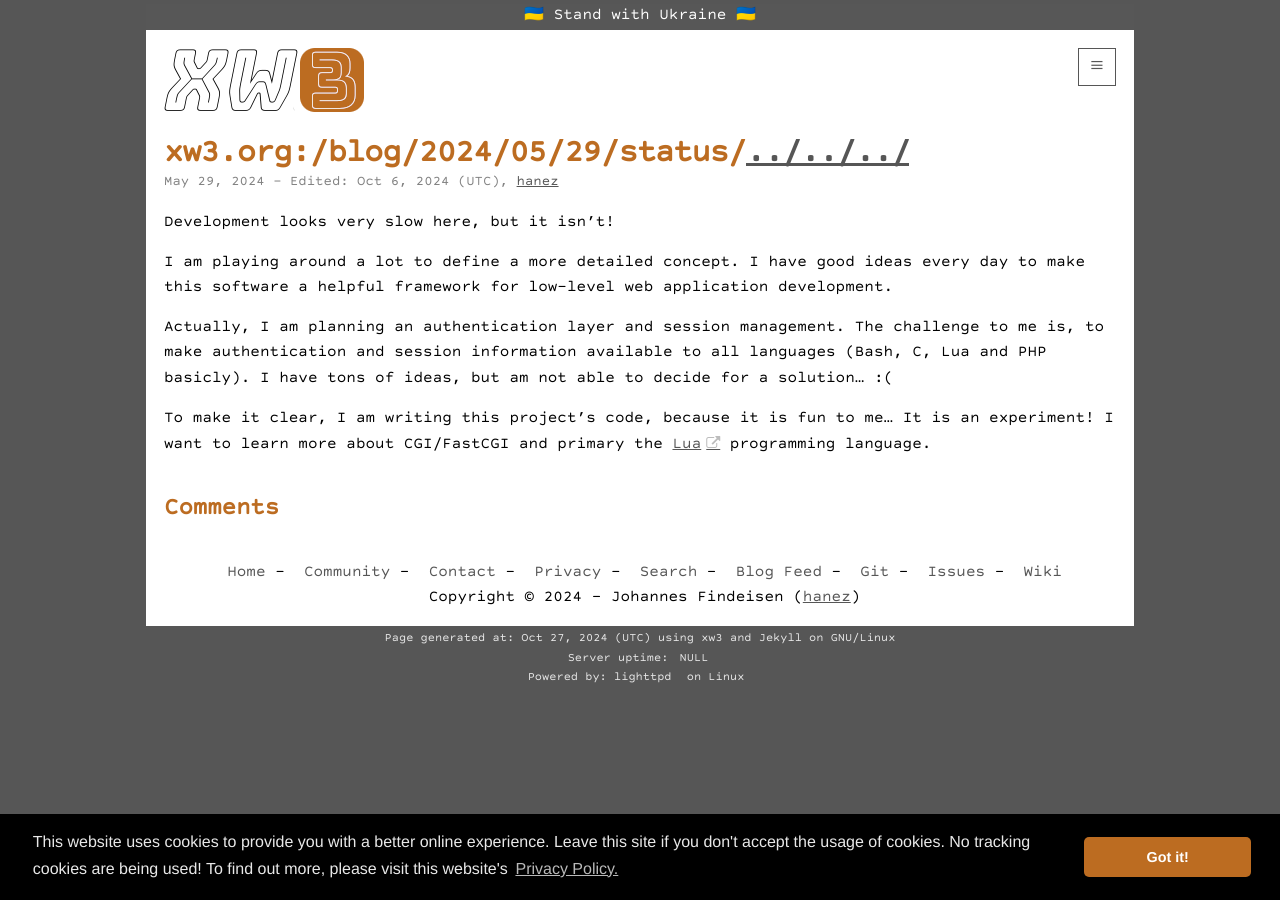
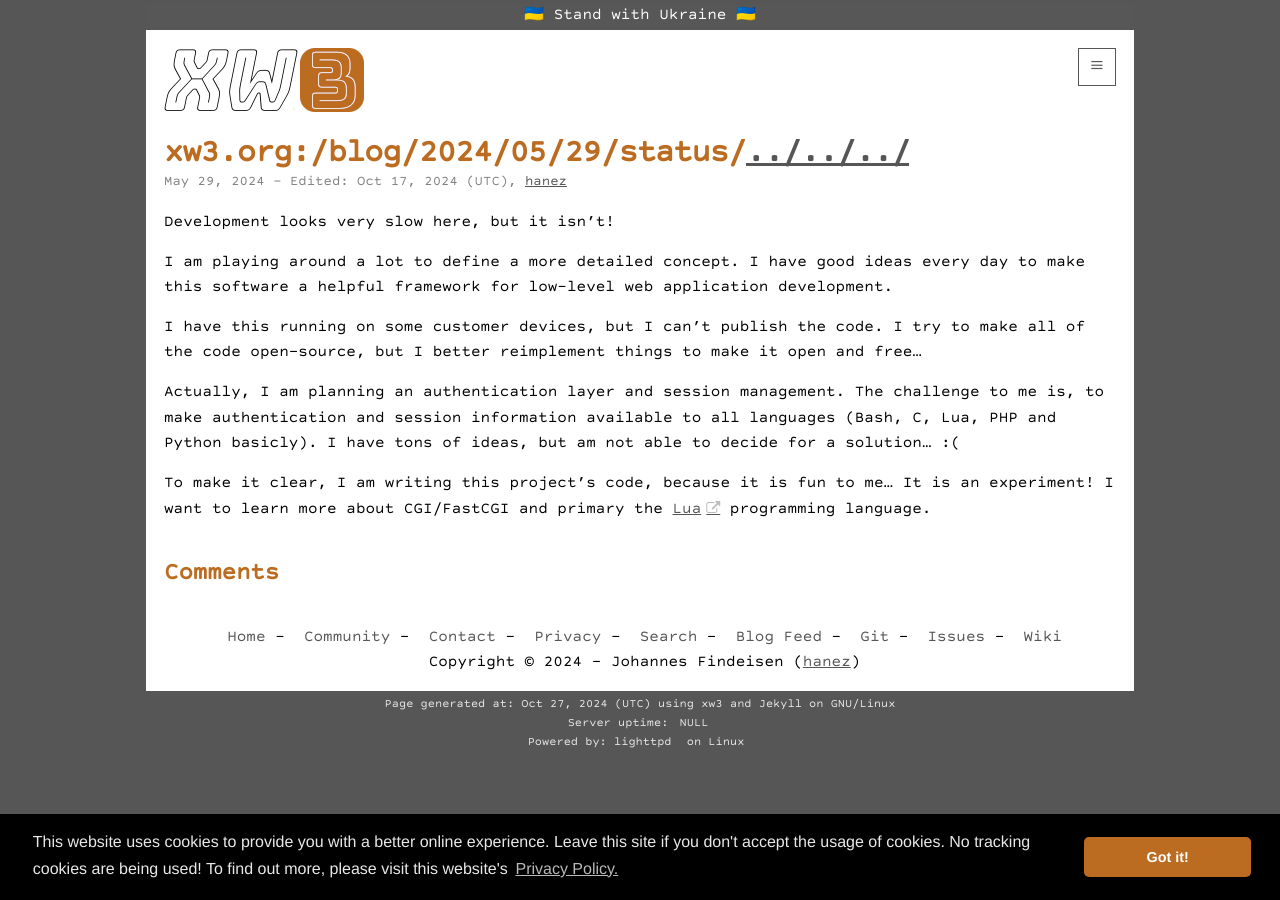
Before and after one commit to hanez/xw3, a Jekyll site: the page built from _posts/2024-05-29-status.md, in a window 1280 px wide. Built offline with Jekyll 4.4.1, drawn with Linux system fonts in a browser that asks for light colours; comment, search, counter and statistics services are not loaded.

Commit message:
Added projects page and some content update. Cleanups.

```diff
--- a/_includes/header.html
+++ b/_includes/header.html
@@ -14,6 +14,7 @@
           <li><a class="page-link" href="/documentation/" style="text-decoration:none;" title="/documentation/">/documentation/</a></li>
           <li><a class="page-link" href="/examples/" style="text-decoration:none;" title="/examples/">/examples/</a></li>
           <li><a class="page-link" href="/faq/" style="text-decoration:none;" title="/faq/">/faq/</a></li>
+          <li><a class="page-link" href="/projects/" style="text-decoration:none;" title="/projects/">/projects/</a></li>
           <li><a class="page-link" href="/tools/" style="text-decoration:none;" title="/tools/">/tools/</a></li>
           <li>----------------</li>
           <li><a class="page-link" href="/account/" style="text-decoration:none;" title="/account/">/account/</a></li>
--- a/_posts/2024-05-29-status.md
+++ b/_posts/2024-05-29-status.md
@@ -4,7 +4,7 @@
 author: hanez
 title: /status/
 date: 2024-05-29
-date_updated: 2024-10-06
+date_updated: 2024-10-17
 categories:
 - news
 - project
@@ -21,6 +21,8 @@
 
 I am playing around a lot to define a more detailed concept. I have good ideas every day to make this software a helpful framework for low-level web application development.
 
-Actually, I am planning an authentication layer and session management. The challenge to me is, to make authentication and session information available to all languages \(Bash, C, Lua and PHP basicly\). I have tons of ideas, but am not able to decide for a solution... :\(
+I have this running on some customer devices, but I can't publish the code. I try to make all of the code open-source, but I better reimplement things to make it open and free...
+
+Actually, I am planning an authentication layer and session management. The challenge to me is, to make authentication and session information available to all languages \(Bash, C, Lua, PHP and Python basicly\). I have tons of ideas, but am not able to decide for a solution... :\(
 
 To make it clear, I am writing this project's code, because it is fun to me... It is an experiment! I want to learn more about CGI/FastCGI and primary the [Lua](https://www.lua.org/){:class="ext" target="_blank"} programming language.
```
Also changed, not shown: projects/projects.html (added, +37 -0 lines), images/logo.svg (deleted).
